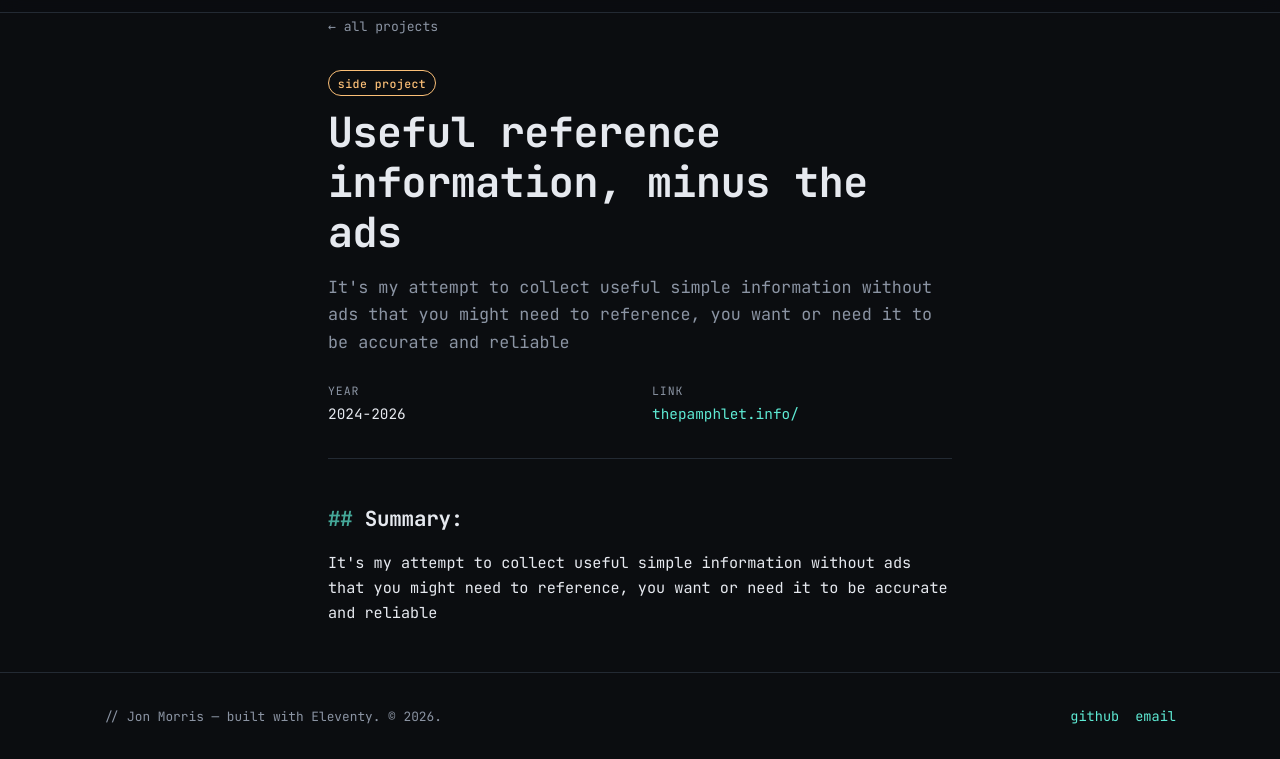
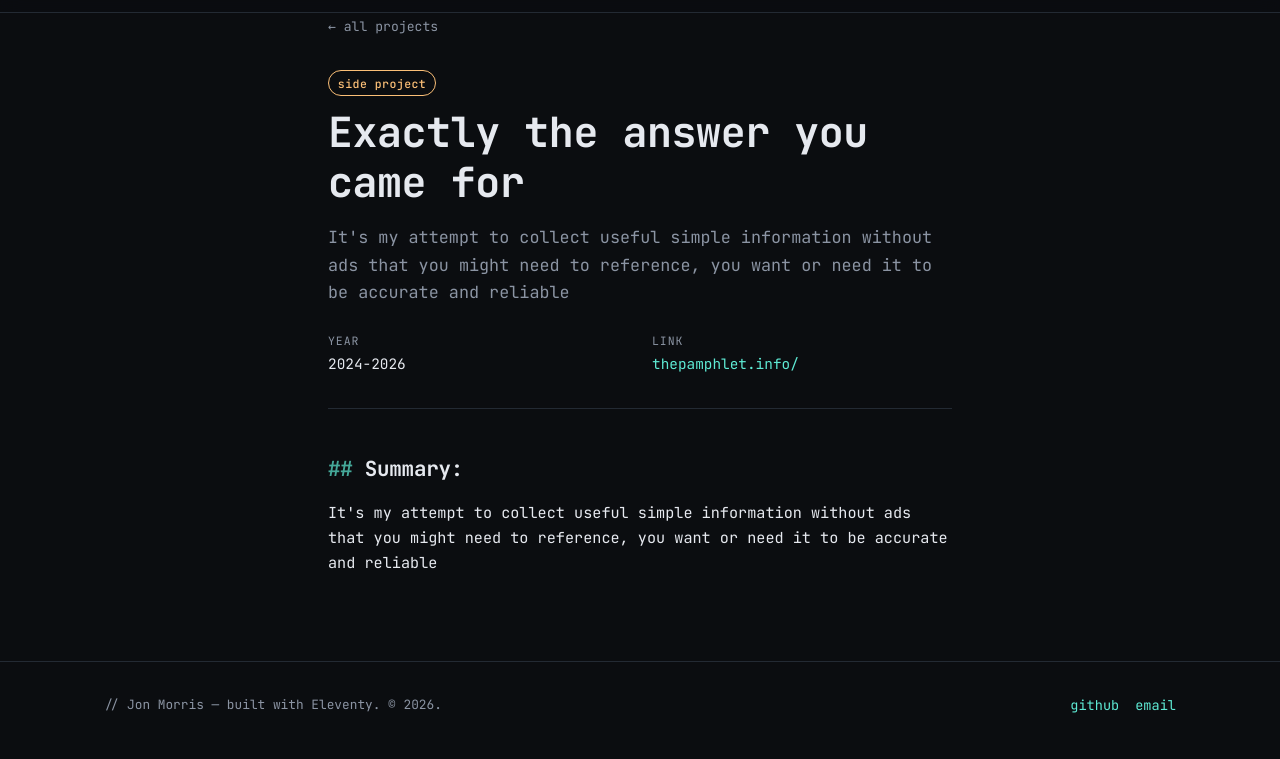
Before and after one commit to jonmorris/portfolio-experimental, an Eleventy site: page src/projects/the-pamphlet.md in a window 1280 px wide. Shown: the part 52-811 px from the top of the page. Built offline with nearby package versions, Linux system fonts and the light colour scheme; Eleventy itself is replaced by a stand-in of ours; files that its build step writes are made by us from their sources.

Commit message:
Set The Pamphlet headline
Co-Authored-By: Claude Opus 4.8 <noreply@anthropic.com>
Claude-Session: https://claude.ai/code/session_01Ct7XH3n9MFGpPv4hvRxw3N

```diff
--- a/src/projects/the-pamphlet.md
+++ b/src/projects/the-pamphlet.md
@@ -1,5 +1,5 @@
 ---
-title: "Useful reference information, minus the ads"
+title: "Exactly the answer you came for"
 name: "The Pamphlet"
 type: side
 year: 2026
```
